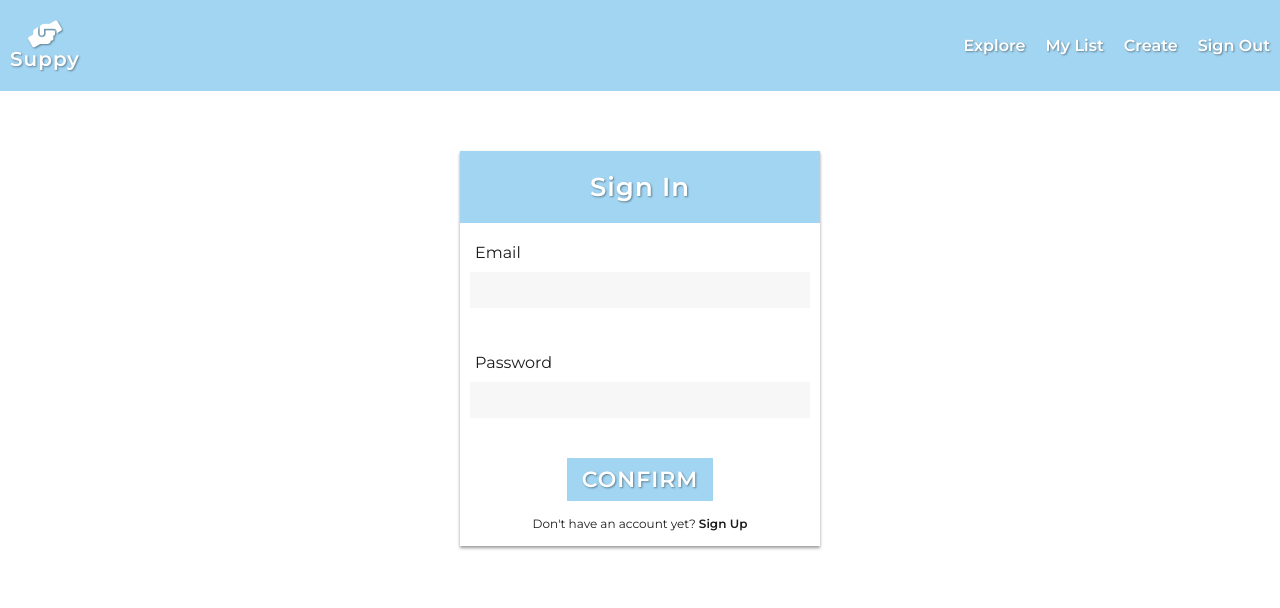
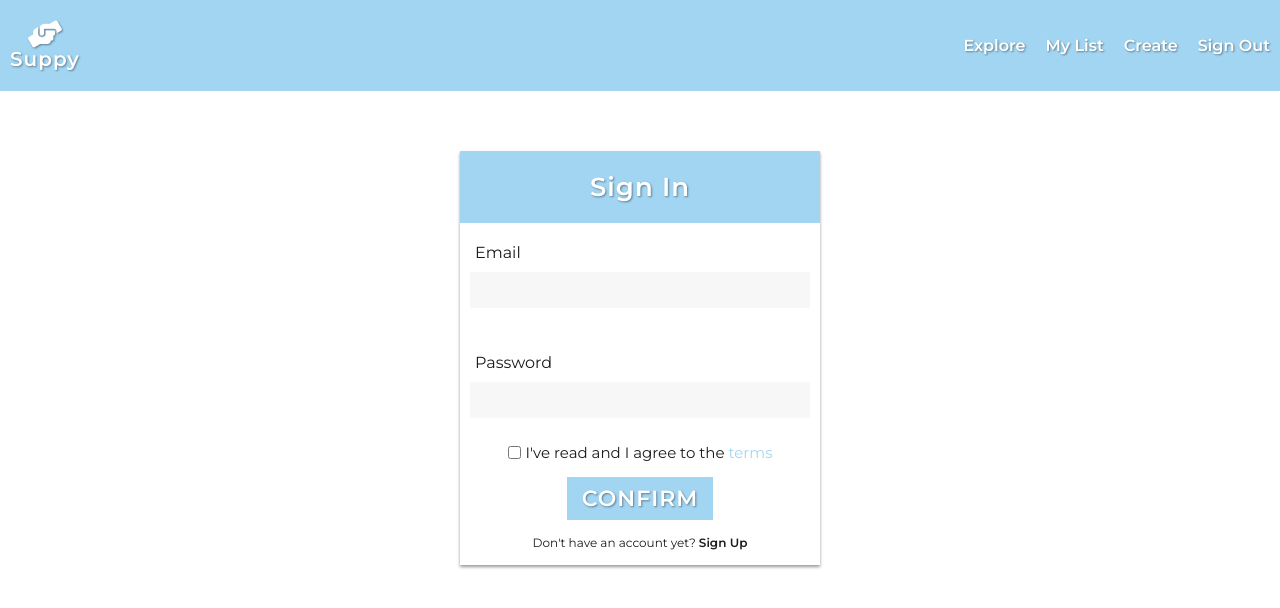
Before and after one commit to dwddgsz/suppy, a React (Create React App) app: page /sign-in in a window 1280 px wide. Shown: the top 608 px of the page. Built offline with nearby package versions, Linux system fonts and the light colour scheme.

Commit message:
add:terms with checkbox

```diff
--- a/src/components/myList/Create.js
+++ b/src/components/myList/Create.js
@@ -44,6 +44,11 @@ const Create = () => {
                     <input type="number" id="phone-number"></input>
                     <p></p>
                 </div>
+
+            <div className="terms">
+                <input type="checkbox"></input>
+                <p>I've read and I agree to the <span>terms</span></p>
+                </div>
             <ButtonStyled primary>Add</ButtonStyled>
             </form>
         </FormStyled>
--- a/src/components/sign/SignIn.js
+++ b/src/components/sign/SignIn.js
@@ -20,6 +20,10 @@ const SignIn = () => {
                     <input type="password" id="password"></input>
                     <p></p>
                 </div>
+                <div className="terms">
+                <input type="checkbox"></input>
+                <p>I've read and I agree to the <span>terms</span></p>
+                </div>
             <ButtonStyled primary>Confirm</ButtonStyled>
             </form>
             <p className="form__change-text">
--- a/src/components/sign/SignUp.js
+++ b/src/components/sign/SignUp.js
@@ -20,6 +20,10 @@ const SignUp = () => {
                     <input type="password" id="password"></input>
                     <p></p>
                 </div>
+                <div className="terms">
+                <input type="checkbox"></input>
+                <p>I've read and I agree to the <span>terms</span></p>
+                </div>
             <ButtonStyled primary>Confirm</ButtonStyled>
             </form>
 
--- a/src/components/styled/FormStyled.js
+++ b/src/components/styled/FormStyled.js
@@ -69,7 +69,26 @@ transition:.3s opacity;
     opacity:.6;
 }
 }
-
+.terms {
+    display:flex;
+    align-items:center;
+    justify-content:center;
+    input {
+        margin-right:5px;
+    }
+    p {
+        font-size:1.5rem;
+        color:var(--black);
+        span {
+            color: var(--blue);
+            cursor:pointer;
+            transition:.3s;
+            &:hover,&:focus {
+                opacity:.6;
+            }
+        }
+    }
+}
 `
 
 
```
